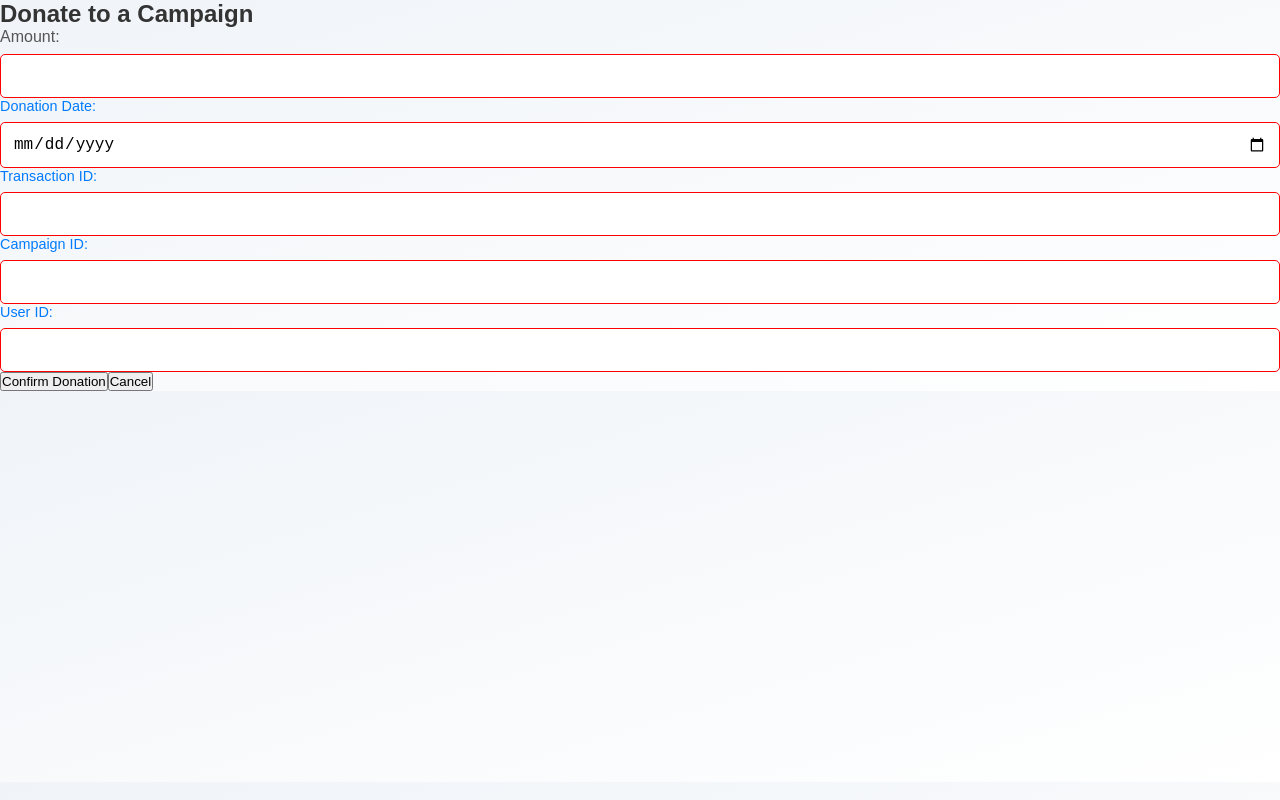
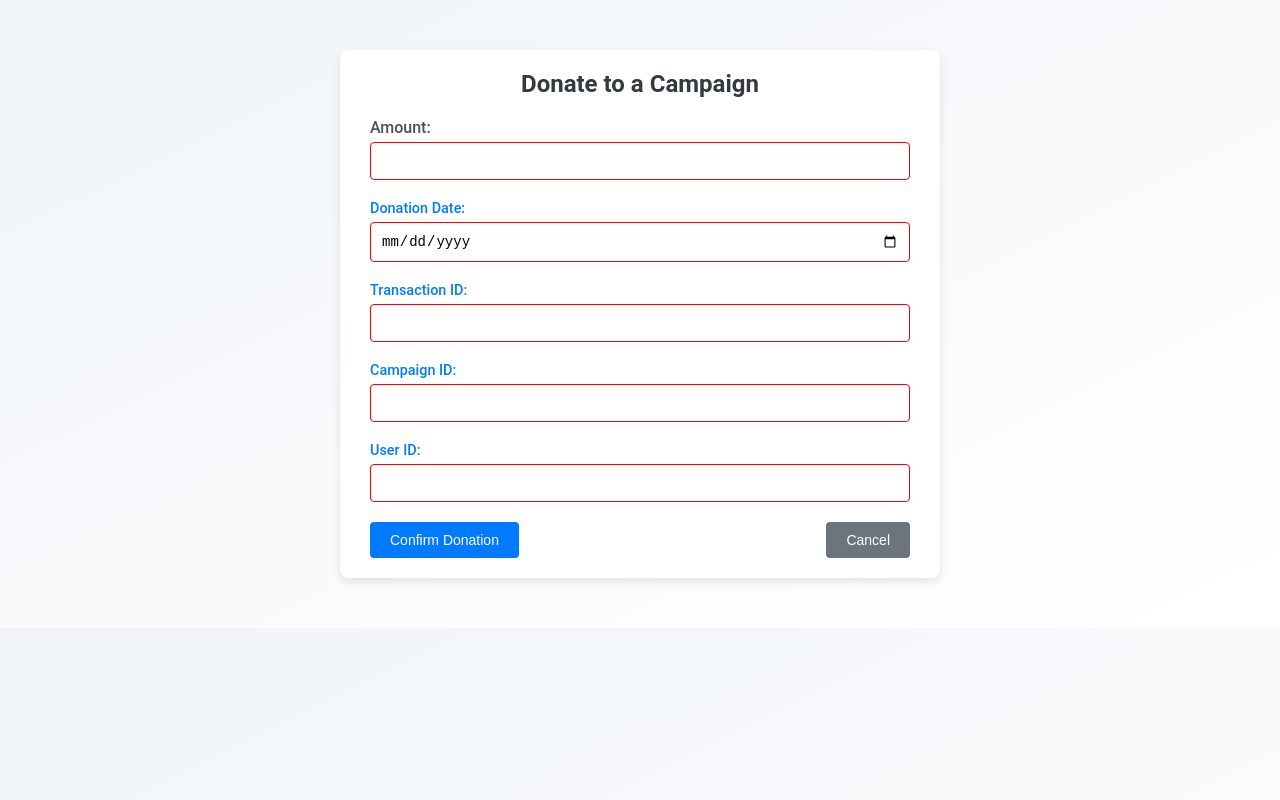
Before and after one commit to Swasthik-Prabhu/crowdservice, a React (Create React App) app in the folder Frontend/crowd/: page /donate in a window 1280 px wide. Built offline with nearby package versions, Linux system fonts and the light colour scheme.

Commit message:
minor changes in donation

```diff
--- /dev/null
+++ b/Frontend/crowd/src/components/donations/DonationPage.css
@@ -0,0 +1,116 @@
+/* General Page Styling */
+body {
+    font-family: 'Roboto', Arial, sans-serif;
+    background-color: #f8f9fa;
+    margin: 0;
+    padding: 0;
+  }
+
+  /* Donation Page Container */
+  .donation-page {
+    max-width: 600px;
+    margin: 50px auto;
+    background: #ffffff;
+    border-radius: 8px;
+    box-shadow: 0 4px 10px rgba(0, 0, 0, 0.1);
+    padding: 20px 30px;
+  }
+
+  /* Page Title */
+  .donation-page h2 {
+    font-size: 24px;
+    font-weight: bold;
+    color: #343a40;
+    margin-bottom: 20px;
+    text-align: center;
+  }
+
+  /* Error Message */
+  .error {
+    color: #d9534f;
+    background-color: #f8d7da;
+    border: 1px solid #f5c2c7;
+    padding: 10px;
+    border-radius: 5px;
+    margin-bottom: 20px;
+    text-align: center;
+  }
+
+  /* Form Labels */
+  form label {
+    display: block;
+    font-weight: 500;
+    margin-bottom: 5px;
+    color: #495057;
+  }
+
+  /* Input Fields */
+  form input {
+    width: 100%;
+    padding: 10px;
+    margin-bottom: 20px;
+    border: 1px solid #ced4da;
+    border-radius: 4px;
+    font-size: 14px;
+    transition: border-color 0.3s ease;
+  }
+
+  form input:focus {
+    border-color: #007bff;
+    outline: none;
+    box-shadow: 0 0 5px rgba(0, 123, 255, 0.5);
+  }
+
+  /* Form Buttons */
+  .form-buttons {
+    display: flex;
+    justify-content: space-between;
+  }
+
+  button {
+    padding: 10px 20px;
+    border: none;
+    border-radius: 4px;
+    font-size: 14px;
+    cursor: pointer;
+    transition: background-color 0.3s ease, transform 0.2s ease;
+  }
+
+  /* Confirm Button */
+  button[type="submit"] {
+    background-color: #007bff;
+    color: #ffffff;
+  }
+
+  button[type="submit"]:hover {
+    background-color: #0056b3;
+    transform: translateY(-2px);
+  }
+
+  button[type="submit"]:disabled {
+    background-color: #6c757d;
+    cursor: not-allowed;
+  }
+
+  /* Cancel Button */
+  button[type="button"] {
+    background-color: #6c757d;
+    color: #ffffff;
+  }
+
+  button[type="button"]:hover {
+    background-color: #5a6268;
+    transform: translateY(-2px);
+  }
+
+  /* Responsive Design */
+  @media (max-width: 600px) {
+    .donation-page {
+      padding: 15px;
+    }
+
+    .form-buttons {
+      flex-direction: column;
+      gap: 10px;
+    }
+  }
--- a/Frontend/crowd/src/components/donations/DonationPage.js
+++ b/Frontend/crowd/src/components/donations/DonationPage.js
@@ -1,7 +1,7 @@
 import React, { useState } from 'react';
 import { useNavigate } from 'react-router-dom';
 import axios from 'axios';
-// import './DonationPage.css';
+import './DonationPage.css';
 
 const DonationPage = () => {
   const navigate = useNavigate();
@@ -31,7 +31,7 @@ const DonationPage = () => {
     try {
       const response = await axios.post("http://127.0.0.1:8000/donations/", formData);
       alert(`Donation Successful! Transaction ID: ${response.data.transaction_id}`);
-      navigate("/"); // Redirect back to the campaign list
+      navigate("/donor-dashboard"); // Redirect back to the campaign list
     } catch (err) {
       console.error("Error submitting donation:", err);
       setError("Failed to process the donation. Please try again.");
```
Also changed, not shown: 1 other file (tests, documents, lock files or other folders).
